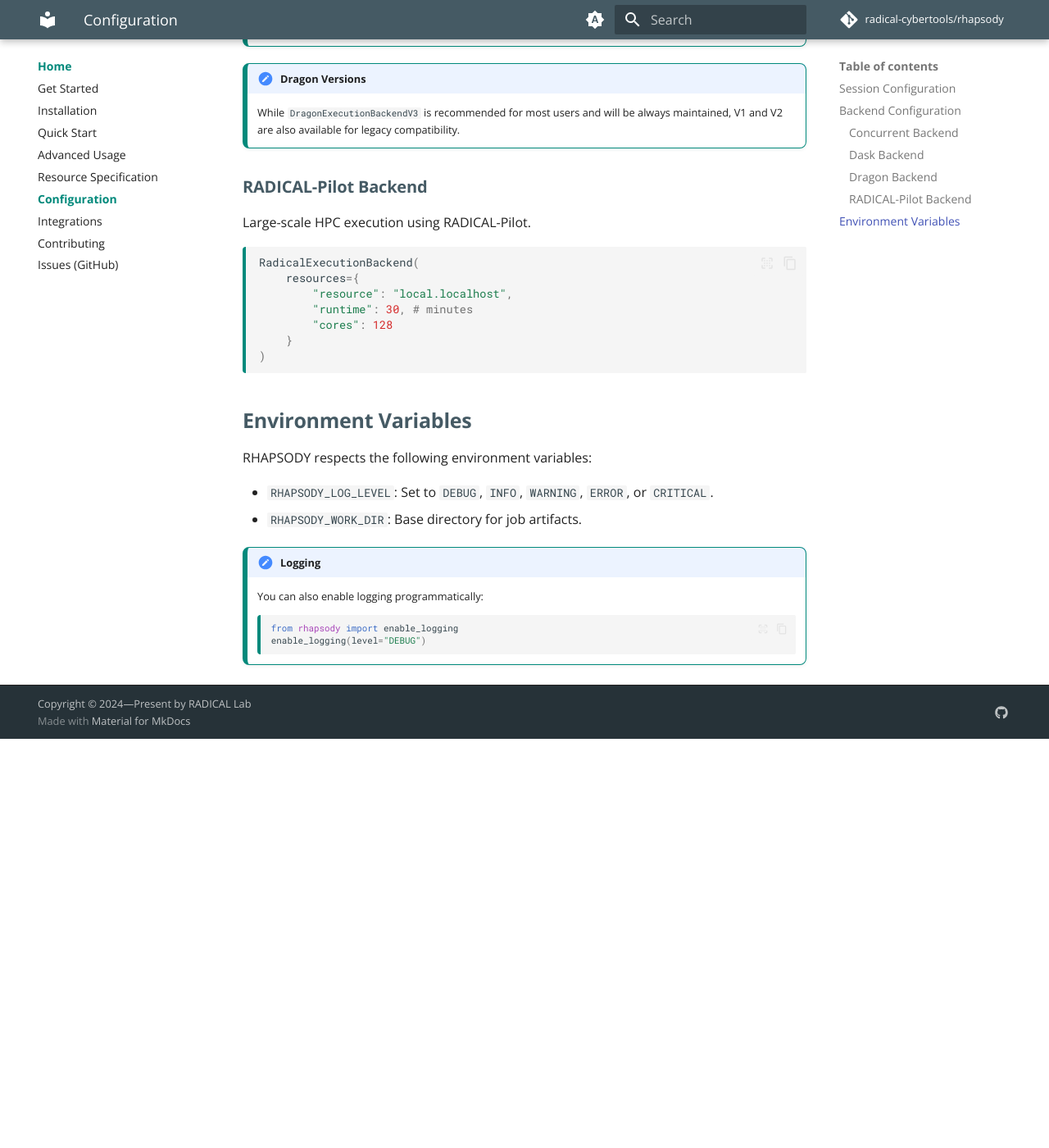
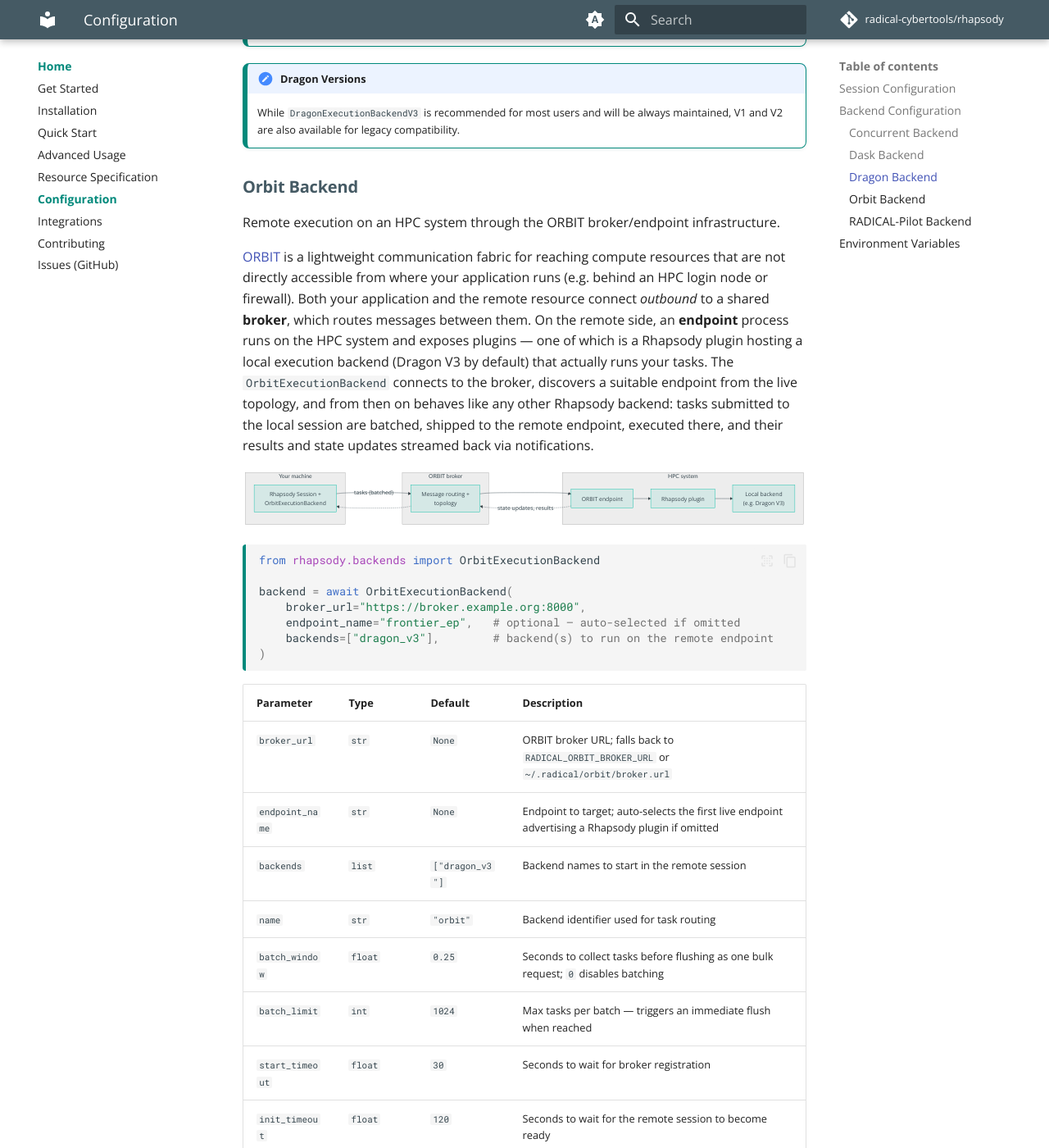
Before and after one commit to radical-cybertools/rhapsody, an MkDocs documentation site: the page built from docs/getting-started/configuration.md, in a window 1280 px wide and 1400 px high, scrolled down 2331 px. Shown: the whole window at 82% size. Built offline with MkDocs 1.6.1 and Material for MkDocs 9.7.7, drawn with Linux system fonts in a browser that asks for light colours; comment, search, counter and statistics services are not loaded; before the commit the page ends 3232 px from its top, so only the background shows below that; some of the changed text lies outside the part shown.

Commit message:
docs(orbit): document the orbit backend, add the [orbit] extra
Add an Orbit Backend section to the configuration guide (ORBIT overview
paragraph + architecture figure, usage snippet, parameter table, notes on
batching and the cloudpickle Python-version constraint), list the backend
in the installation extras, index features, and executor dispatch table,
and introduce a `rhapsody-py[orbit]` extra depending on radical.orbit
(>=0.3.0, Python >= 3.10), included in the `backends` meta-extra.

Co-Authored-By: Claude Fable 5 <noreply@anthropic.com>

````diff
--- a/docs/getting-started/configuration.md
+++ b/docs/getting-started/configuration.md
@@ -87,6 +87,78 @@ backend = DragonExecutionBackendV3(
 !!! note "Dragon Versions"
     While `DragonExecutionBackendV3` is recommended for most users and will be always maintained, V1 and V2 are also available for legacy compatibility.
 
+### Orbit Backend
+Remote execution on an HPC system through the ORBIT broker/endpoint infrastructure.
+
+[ORBIT](https://github.com/radical-cybertools/radical.orbit) is a lightweight
+communication fabric for reaching compute resources that are not directly
+accessible from where your application runs (e.g. behind an HPC login node or
+firewall). Both your application and the remote resource connect *outbound* to
+a shared **broker**, which routes messages between them. On the remote side, an
+**endpoint** process runs on the HPC system and exposes plugins — one of which
+is a Rhapsody plugin hosting a local execution backend (Dragon V3 by default)
+that actually runs your tasks. The `OrbitExecutionBackend` connects to the
+broker, discovers a suitable endpoint from the live topology, and from then on
+behaves like any other Rhapsody backend: tasks submitted to the local session
+are batched, shipped to the remote endpoint, executed there, and their results
+and state updates streamed back via notifications.
+
+```mermaid
+flowchart LR
+    subgraph Client["Your machine"]
+        APP["Rhapsody Session +<br/>OrbitExecutionBackend"]
+    end
+    subgraph Broker["ORBIT broker"]
+        BR["Message routing +<br/>topology"]
+    end
+    subgraph HPC["HPC system"]
+        EP["ORBIT endpoint"]
+        PL["Rhapsody plugin"]
+        BE["Local backend<br/>(e.g. Dragon V3)"]
+        EP --> PL --> BE
+    end
+    APP -- "tasks (batched)" --> BR --> EP
+    EP -. "state updates, results" .-> BR -.-> APP
+```
+
+```python
+from rhapsody.backends import OrbitExecutionBackend
+
+backend = await OrbitExecutionBackend(
+    broker_url="https://broker.example.org:8000",
+    endpoint_name="frontier_ep",   # optional — auto-selected if omitted
+    backends=["dragon_v3"],        # backend(s) to run on the remote endpoint
+)
+```
+
+| Parameter | Type | Default | Description |
+|-----------|------|---------|-------------|
+| `broker_url` | `str` | `None` | ORBIT broker URL; falls back to `RADICAL_ORBIT_BROKER_URL` or `~/.radical/orbit/broker.url` |
+| `endpoint_name` | `str` | `None` | Endpoint to target; auto-selects the first live endpoint advertising a Rhapsody plugin if omitted |
+| `backends` | `list` | `["dragon_v3"]` | Backend names to start in the remote session |
+| `name` | `str` | `"orbit"` | Backend identifier used for task routing |
+| `batch_window` | `float` | `0.25` | Seconds to collect tasks before flushing as one bulk request; `0` disables batching |
+| `batch_limit` | `int` | `1024` | Max tasks per batch — triggers an immediate flush when reached |
+| `start_timeout` | `float` | `30` | Seconds to wait for broker registration |
+| `init_timeout` | `float` | `120` | Seconds to wait for the remote session to become ready |
+
+The broker bearer token is resolved the same way as the URL, from
+`RADICAL_ORBIT_BROKER_TOKEN` or `~/.radical/orbit/broker.token`.
+
+!!! note "Submission batching"
+    Tasks submitted individually are collected over a short time window and
+    flushed as a single bulk request, which drastically reduces per-task
+    round-trip overhead. Bulk submissions and transport-level optimizations
+    (template compression, pipelined batching, event-based waiting) are
+    inherited from the ORBIT client.
+
+!!! warning "Function tasks require matching Python versions"
+    Function tasks are shipped with `cloudpickle`, which is not portable
+    across Python *minor* versions — the client and the remote endpoint must
+    run the same `major.minor` Python (the backend checks this and fails
+    fast on a mismatch). Executable and import-path tasks are unaffected.
+    The `orbit` extra itself requires Python >= 3.10.
+
 ### RADICAL-Pilot Backend
 Large-scale HPC execution using RADICAL-Pilot.
 
--- a/pyproject.toml
+++ b/pyproject.toml
@@ -49,6 +49,7 @@ telemetry = ["opentelemetry-sdk>=1.20.0", "nvidia-ml-py"]
 dask = ["dask[distributed]>=2023.0.0"]
 radical_pilot = ["radical.pilot>=1.30.0"]
 dragon = ["dragonhpc==0.14.0"]  # Requires Python >= 3.10, supports up to 3.13
+orbit = ["radical.orbit>=0.3.0"]  # Requires Python >= 3.10
 vllm-dragon = [
     "aiohttp>=3.8.0",
     "pyyaml>=6.0",
@@ -90,7 +91,7 @@ examples = [
 
 # Complete installation with all backends
 backends = [
-    "rhapsody-py[dask,radical_pilot,dragon,vllm-dragon]"
+    "rhapsody-py[dask,radical_pilot,dragon,vllm-dragon,orbit]"
 ]
 
 all = [
````
Also changed, not shown: docs/getting-started/advanced-usage.md (+1 -0 lines), docs/getting-started/installation.md (+1 -0 lines), docs/index.md (+1 -1 lines).
